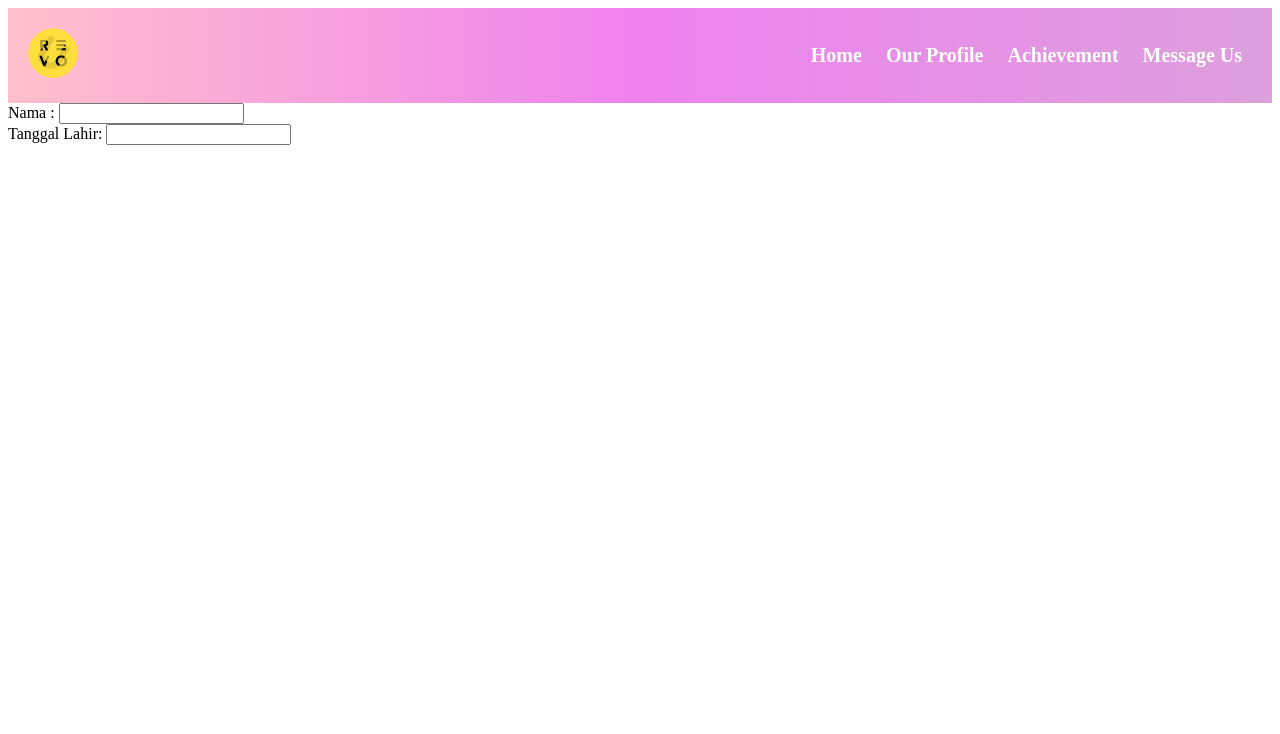
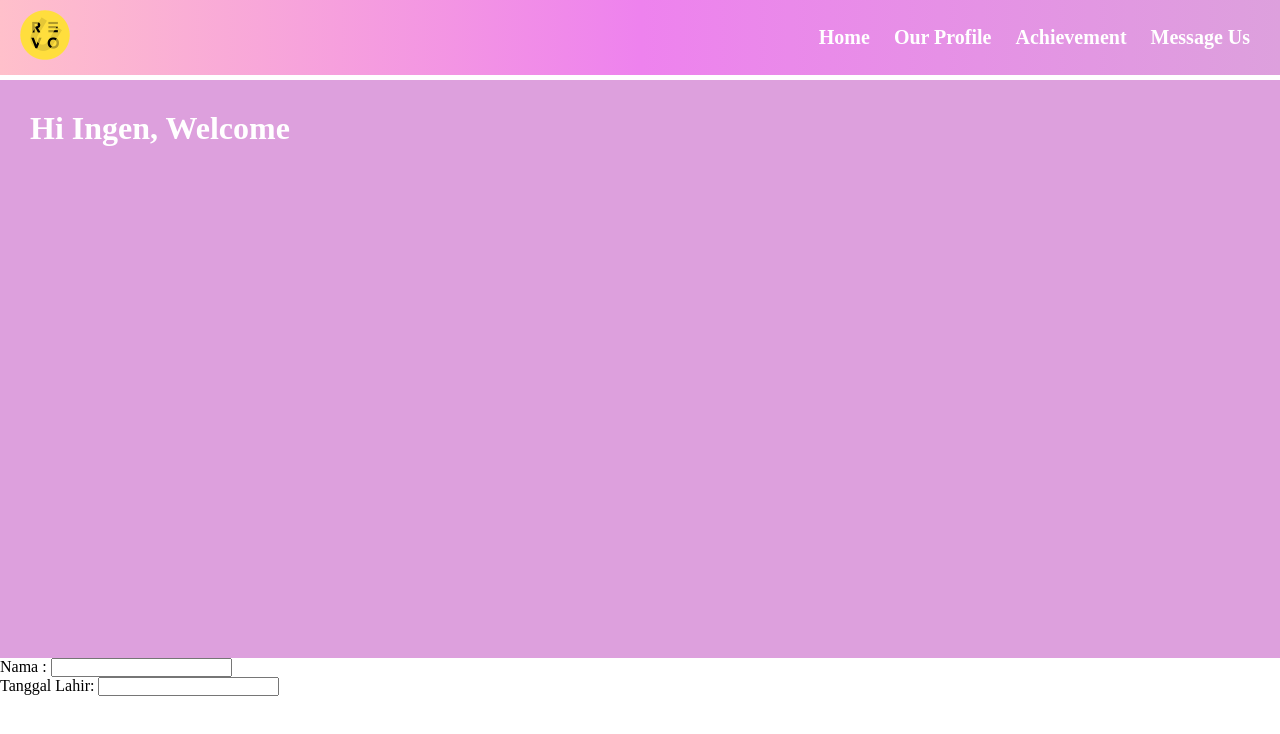
Before and after one commit to revou-fundamental-course/21-aug-23-tutlingen-b, a plain HTML site: page index.html in a window 1280 px wide. Drawn offline with Linux system fonts and the light colour scheme.

Commit message:
welcome page added

```diff
--- a/index.css
+++ b/index.css
@@ -1,3 +1,9 @@
+*{
+    box-sizing: border-box;
+    margin: 0;
+    padding: 0;
+}
+
 #picture {
     height: 50px;
     width: 50px;
@@ -8,7 +14,7 @@ header {
     display: flex;
     justify-content: space-between;
     align-items: center;
-    padding: 20px;
+    padding: 10px 20px;
 }
 
 li,a,button {
@@ -27,3 +33,21 @@ li,a,button {
     display: inline-block;
     padding: 0px 10px;
 }
+
+.space {
+    background-color: white;
+    height: 5px;
+}
+
+.banner {
+    background-color: plum;
+    height: 578px;
+    padding-left: 30px;
+    padding-top: 30px;
+
+}
+
+h1 {
+    font-family: "high tower text";
+    color: white;
+}
--- a/index.html
+++ b/index.html
@@ -2,7 +2,7 @@
 <html>
     <head>
         <link rel="stylesheet" href="index.css">
-        <title>Blueberry Academy</title>
+        <title>Potionberry Academy</title>
     </head>
     <body>
         <header>
@@ -16,6 +16,12 @@
                     </ul>
                 </nav>
         </header>
+        <main>
+            <div class="space"></div>
+            <div class="banner">
+                <h1>Hi Ingen, Welcome</h1>
+            </div>
+        </main>
         <form>
                 <label for="name">Nama : </label>
                 <input id="name" type="text"/>
```
